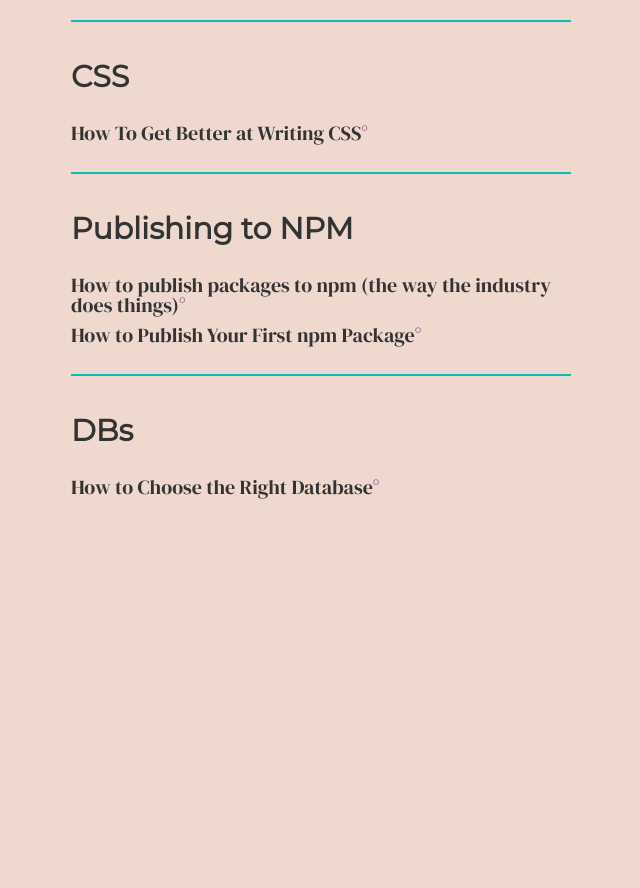
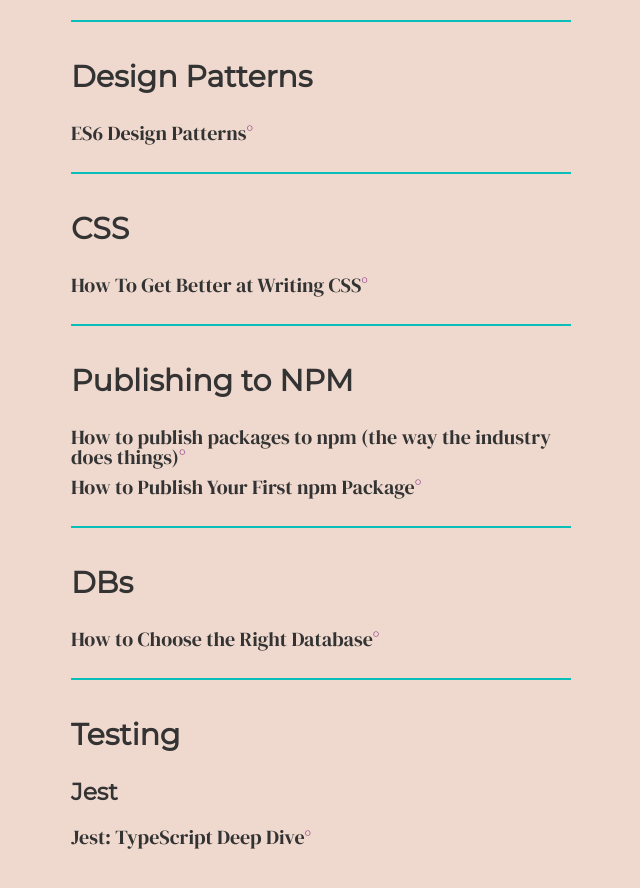
Before and after one commit to donhamiltoniii/articles-resources-tois, a Gatsby site: page / in a window 1280 px wide. Shown: the part 482-1370 px from the top of the page, without its empty margins (319-959 px from the left). Before the commit the page ends 1078 px from the top, so only its background shows below. Built offline with nearby package versions, Linux system fonts and the light colour scheme; Gatsby itself is replaced by a stand-in of ours.

Commit message:
Add TypeScript testing stuff

```diff
--- a/content/index.md
+++ b/content/index.md
@@ -18,6 +18,12 @@
 
 ---
 
+## Design Patterns
+
+- [ES6 Design Patterns](https://loredanacirstea.github.io/es6-design-patterns/)
+
+---
+
 ## CSS
 
 - [How To Get Better at Writing CSS](https://www.freecodecamp.org/news/how-to-get-better-at-writing-css-a1732c32a72f/)
@@ -34,3 +40,11 @@
 ## DBs
 
 - [How to Choose the Right Database](https://towardsdatascience.com/how-to-choose-the-right-database-afcf95541741)
+
+---
+
+## Testing
+
+### Jest
+
+- [Jest: TypeScript Deep Dive](https://basarat.gitbooks.io/typescript/docs/testing/jest.html)
```
